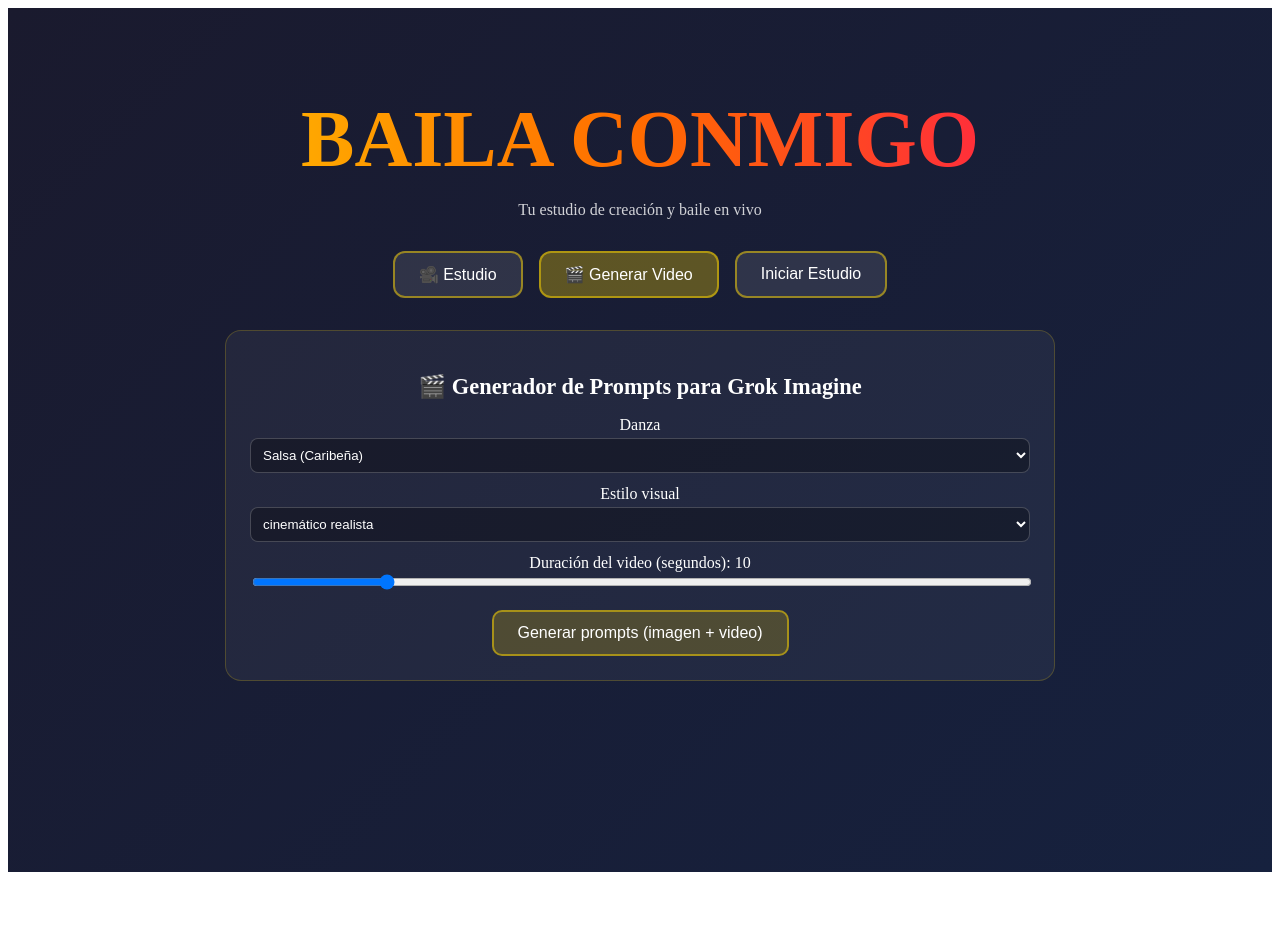
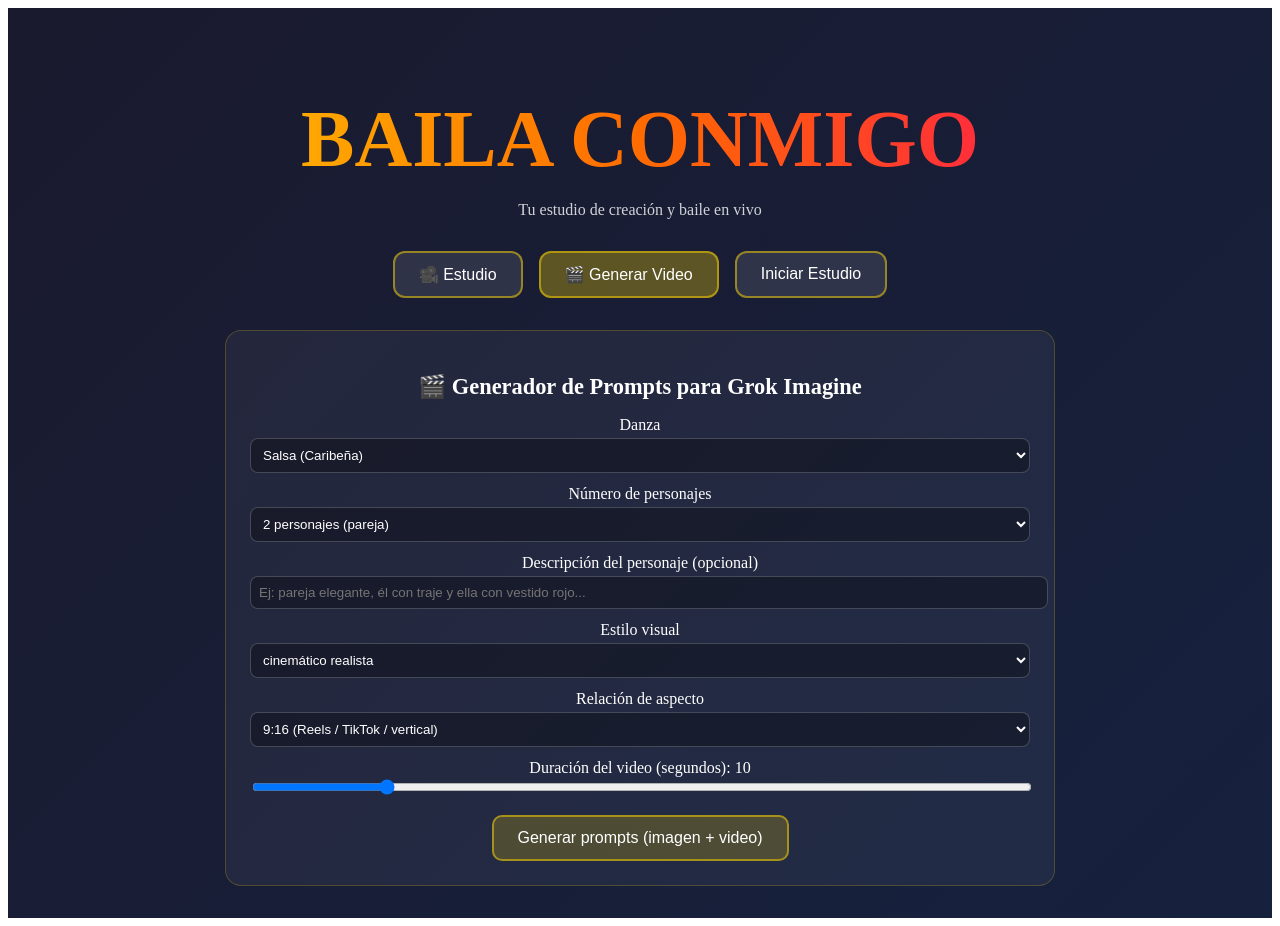
Before and after one commit to Manolo-1981/Baila-Conmigo, a React (Vite) app: page / in a window 1280 px wide. Both pictures are taken after a click on the button "🎬 Generar Video". Before the commit the page ends 880 px from the top, so only its background shows below. Built offline with nearby package versions, Linux system fonts and the light colour scheme.

Commit message:
Añadir opciones adicionales: 1 o 2 personajes, descripción personalizada y aspecto

```diff
--- a/src/components/VideoGenerator.tsx
+++ b/src/components/VideoGenerator.tsx
@@ -14,6 +14,9 @@ export default function VideoGenerator() {
   const [danzaId, setDanzaId] = useState(dances[0]?.id || '')
   const [estilo, setEstilo] = useState(estilos[0])
   const [duracion, setDuracion] = useState(10)
+  const [numeroPersonajes, setNumeroPersonajes] = useState<1 | 2>(2)
+  const [descripcionPersonaje, setDescripcionPersonaje] = useState('')
+  const [relacionAspecto, setRelacionAspecto] = useState<'9:16' | '16:9' | '1:1'>('9:16')
   const [resultado, setResultado] = useState<ReturnType<typeof generarPromptVideo> | null>(null)
   const [copiado, setCopiado] = useState<'imagen' | 'video' | null>(null)
 
@@ -26,9 +29,11 @@ export default function VideoGenerator() {
       danza: danzaSeleccionada.nombre,
       pasos: danzaSeleccionada.pasos,
       estiloVisual: estilo,
+      numeroPersonajes,
+      descripcionPersonaje: descripcionPersonaje.trim() || undefined,
       duracionSegundos: duracion,
-      ambiente: 'estudio de baile moderno con iluminación profesional',
-      personaje: 'pareja de bailarines adultos latinos, vestimenta elegante y apropiada'
+      relacionAspecto,
+      ambiente: 'estudio de baile moderno con iluminación profesional'
     }
 
     setResultado(generarPromptVideo(config))
@@ -67,9 +72,47 @@ export default function VideoGenerator() {
         </label>
 
         <label>
+          Número de personajes
+          <select
+            value={numeroPersonajes}
+            onChange={e => setNumeroPersonajes(Number(e.target.value) as 1 | 2)}
+            style={selectStyle}
+          >
+            <option value={1}>1 personaje (solo)</option>
+            <option value={2}>2 personajes (pareja)</option>
+          </select>
+        </label>
+
+        <label>
+          Descripción del personaje (opcional)
+          <input
+            type="text"
+            value={descripcionPersonaje}
+            onChange={e => setDescripcionPersonaje(e.target.value)}
+            placeholder={numeroPersonajes === 1
+              ? 'Ej: hombre adulto con barba, vestido de negro...'
+              : 'Ej: pareja elegante, él con traje y ella con vestido rojo...'}
+            style={selectStyle}
+          />
+        </label>
+
+        <label>
           Estilo visual
           <select value={estilo} onChange={e => setEstilo(e.target.value)} style={selectStyle}>
             {estilos.map(s => <option key={s} value={s}>{s}</option>)}
+          </select>
+        </label>
+
+        <label>
+          Relación de aspecto
+          <select
+            value={relacionAspecto}
+            onChange={e => setRelacionAspecto(e.target.value as '9:16' | '16:9' | '1:1')}
+            style={selectStyle}
+          >
+            <option value="9:16">9:16 (Reels / TikTok / vertical)</option>
+            <option value="16:9">16:9 (horizontal / YouTube)</option>
+            <option value="1:1">1:1 (cuadrado)</option>
           </select>
         </label>
 
@@ -92,6 +135,10 @@ export default function VideoGenerator() {
 
       {resultado && (
         <div style={{ marginTop: '1.5rem', textAlign: 'left' }}>
+          <p style={{ fontSize: '0.9rem', opacity: 0.8, marginBottom: '0.75rem' }}>
+            Configuración: {resultado.parametrosSugeridos.personajes} • {resultado.parametrosSugeridos.relacionAspecto}
+          </p>
+
           <h3 style={{ fontSize: '1.1rem', marginBottom: '0.5rem' }}>1. Prompt de imagen de referencia</h3>
           <textarea
             readOnly
@@ -120,7 +167,7 @@ export default function VideoGenerator() {
               <li>Copia el prompt de imagen y genérala en <strong>Grok Imagine</strong> (modo imagen).</li>
               <li>Usa la imagen generada como referencia para el video.</li>
               <li>Copia el prompt de video y genéralo en modo video.</li>
-              <li>Ajusta duración y relación de aspecto (9:16 o 16:9).</li>
+              <li>Ajusta duración y relación de aspecto si es necesario.</li>
             </ol>
             <button onClick={abrirGrokImagine} style={{ ...botonStyle, marginTop: '0.75rem', fontSize: '0.9rem' }}>
               Abrir grok.com
```
